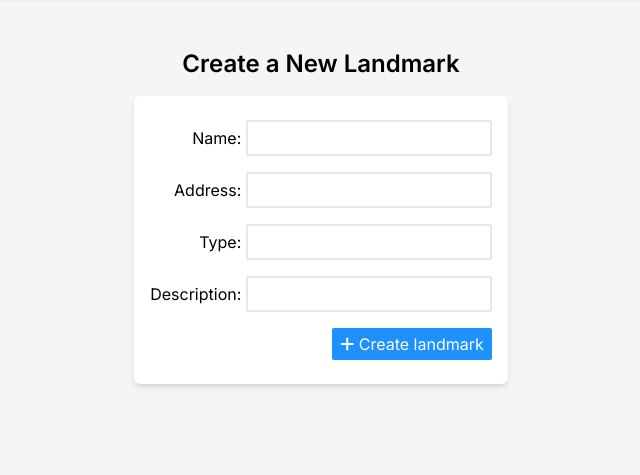
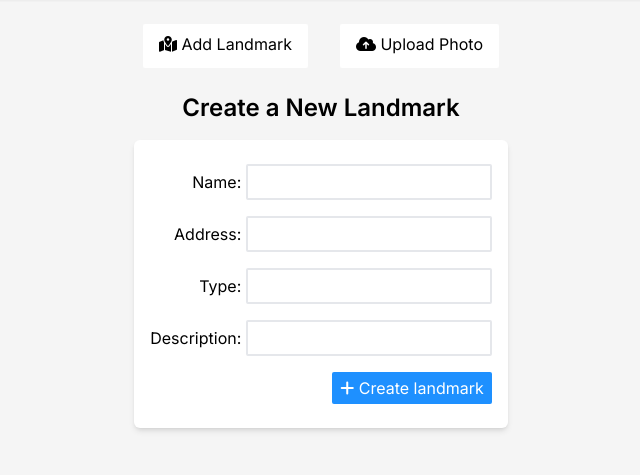
Before and after one commit to Gantavya-app/gantavya-backend, a Django app: page /create_landmark in a window 1280 px wide. Shown: the part 104-579 px from the top of the page, without its empty margins (319-959 px from the left). Run offline with Django 4.2, Linux system fonts and the light colour scheme; some libraries are stand-ins or nearby versions.

Commit message:
feat: buttons added to index

```diff
--- a/gantavya/base/templates/base/Home.html
+++ b/gantavya/base/templates/base/Home.html
@@ -5,7 +5,7 @@
 
 {% block body %}
 
-<h1 class="text-3xl font-semibold tracking-loose text-center mt-4 mb-10">Find your next destination.</h1>
+<h1 class="text-3xl font-semibold tracking-loose text-center mt-2 mb-10">Find your next destination.</h1>
 
 <main>
     <div class="grid grid-cols-1 md:grid-cols-2 lg:grid-cols-3 gap-10">
--- a/gantavya/base/templates/base/index.html
+++ b/gantavya/base/templates/base/index.html
@@ -35,7 +35,22 @@
         </nav>
     </header>
 
-    <section class="container mx-auto max-w-7xl px-4 py-8 mt-[120px]">
+    <div class="container mx-auto max-w-7xl mt-[120px] flex items-center justify-center gap-8 py-2">
+        <div
+            class="bg-white rounded-sm px-4 py-2 border-b-4 border-b-transparent hover:border-b-green-400 duration-300 hover:cursor-pointer ease-in-out ">
+            <i class="fas fa-map-location-dot"></i>
+            <span>Add Landmark
+            </span>
+        </div>
+        <div
+            class="bg-white rounded-sm px-4 py-2 border-b-4 border-b-transparent hover:border-b-green-400 duration-300 hover:cursor-pointer ease-in-out ">
+            <i class="fas fa-cloud-upload-alt"></i>
+            <span>Upload Photo
+            </span>
+        </div>
+    </div>
+
+    <section class="container mx-auto max-w-7xl px-4 pt-4 pb-8">
         {% block body %} {% endblock %}
     </section>
 </body>
```
